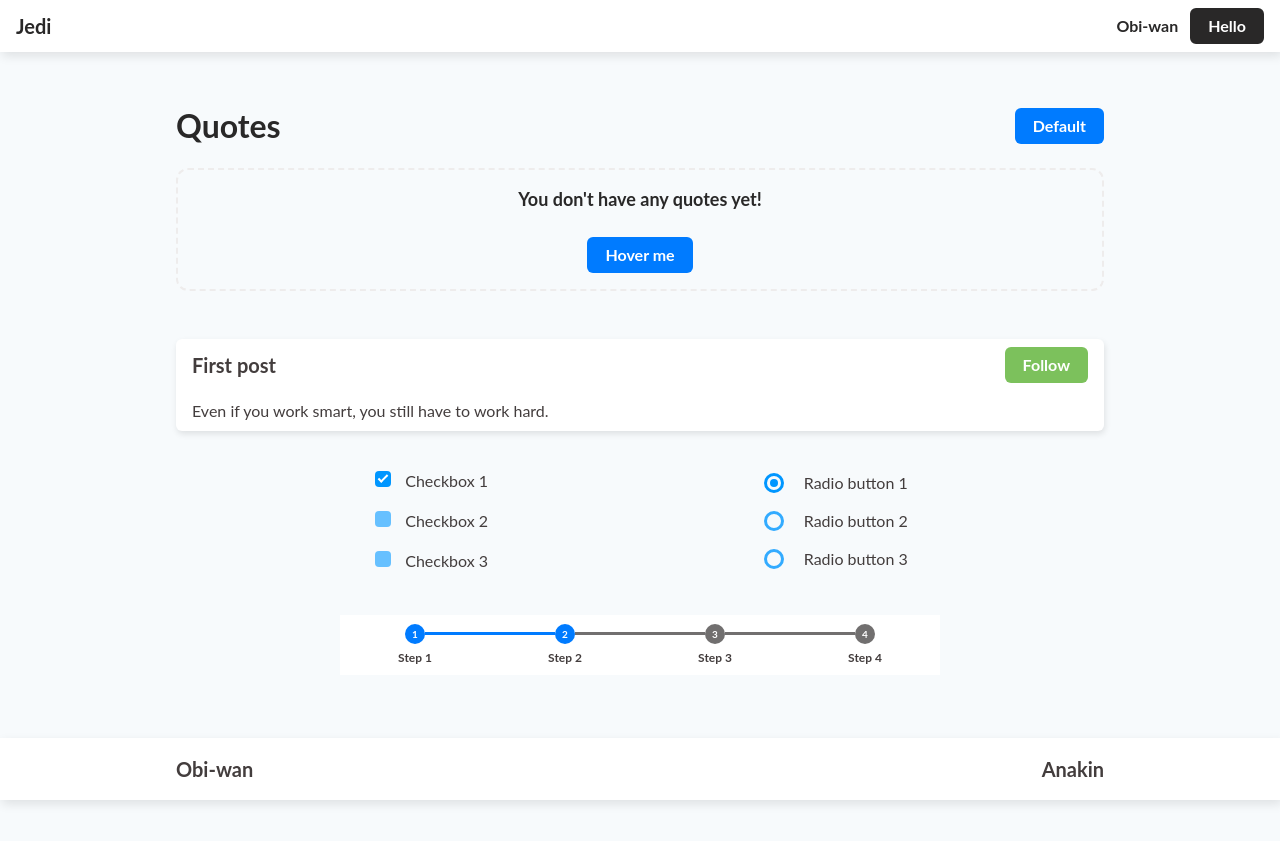
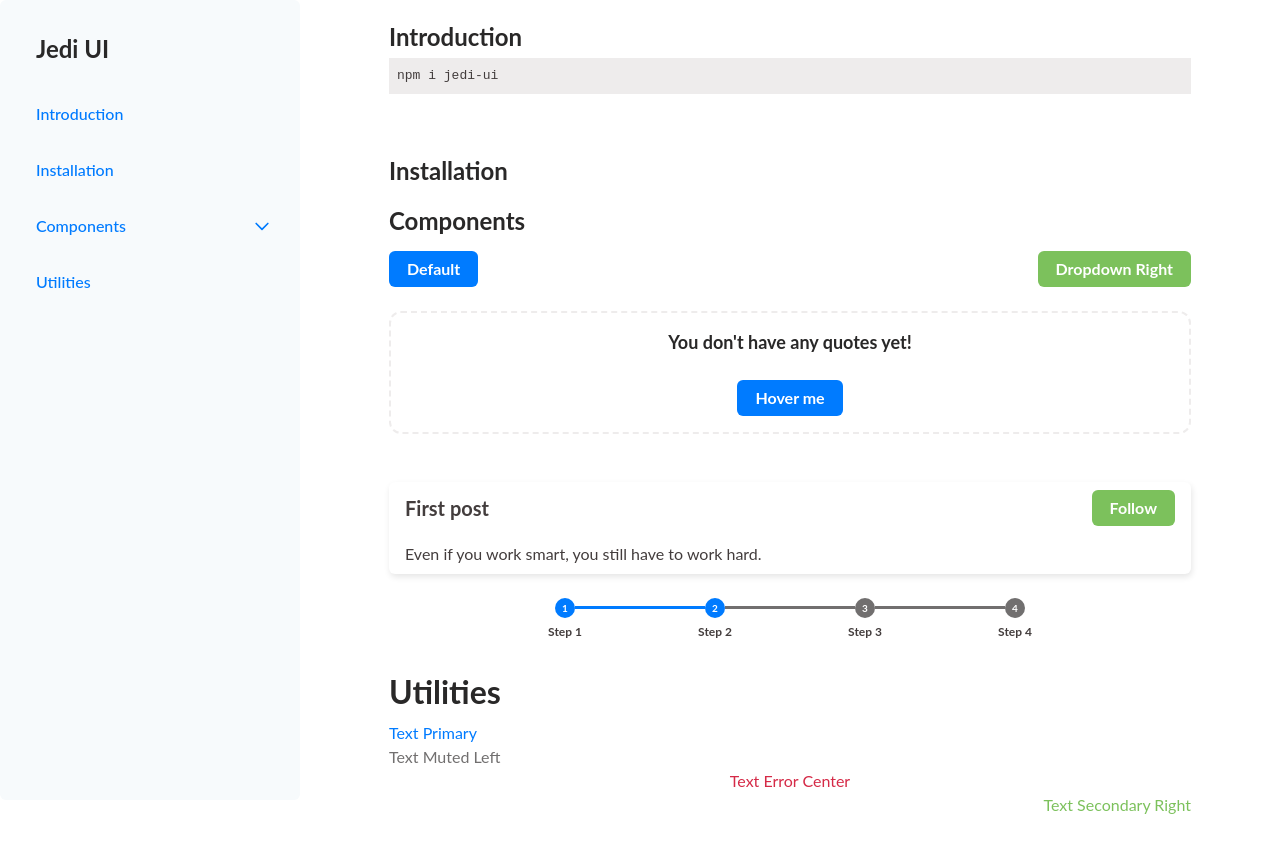
Before and after one commit to hungle00/jedi-ui, a website: page index.html in a window 1280 px wide. Before the commit the page ends 800 px from the top, so only its background shows below. Drawn offline with Linux system fonts and the light colour scheme.

Commit message:
Update drawer navbar, add text & sizing utilities

```diff
--- a/components/_checkbox.scss
+++ /dev/null
@@ -1,44 +0,0 @@
-.squaredcheck {
-  position: relative;
-  margin: var(--space-m) auto;
-  label {
-    width: var(--space-m);
-    height: var(--space-m);
-    cursor: pointer;
-    position: absolute;
-    background: lighten(#0096FF, 20%);
-    border-radius: var(--border-radius-s);
-    &:after {
-      content: '';
-      width: 10px;
-      height: 5px;
-      position: absolute;
-      top: 4px;
-      left: 3px;
-      border: 2px solid #fff;
-      border-top: none;
-      border-right: none;
-      background: transparent;
-      opacity: 0;
-      transform: rotate(-45deg);
-    }
-    &:hover::after {
-      opacity: 0.3;
-    }
-  }
-  span {
-    position: absolute;
-    transform: translateY(-2px);
-    width: 300px;
-    left: 30px;
-  }
-  input[type=checkbox] {
-    visibility: hidden;
-    &:checked + label {
-      background: #0096FF;
-    }
-    &:checked + label:after {
-      opacity: 1;
-    }
-  }
-}
--- a/components/_layout.scss
+++ b/components/_layout.scss
@@ -10,4 +10,10 @@
     padding-left: var(--space-m);
     max-width: 60rem;
   }
+
+  &--lg {
+    @include media(tabletAndUp) {
+      max-width: 90%;
+    }
+  }
 }
--- a/components/_navbar.scss
+++ b/components/_navbar.scss
@@ -3,7 +3,6 @@
   align-items: center;
   box-shadow: var(--shadow-large);
   padding: var(--space-xs) var(--space-m);
-  margin-bottom: var(--space-2xl);
   background-color: (var(--color-white));
 
   &__brand {
@@ -22,4 +21,10 @@
   &__right {
     margin-left: auto;
   }
+
+  &--md {
+    @include media(tabletAndUp) {
+      display: none;
+    }
+  }
 }
--- a/components/_radio_button.scss
+++ /dev/null
@@ -1,55 +0,0 @@
-.circlecheck {
-  display: block;
-  position: relative;
-  margin: var(--space-xs) auto;
-  input[type=radio]{
-    position: absolute;
-    visibility: hidden;
-  }
-
-  label{
-    display: block;
-    position: relative;
-    line-height: 30px;
-    padding: 5px 10px 5px 40px;
-    height: 30px;
-    cursor: pointer;
-  }
-
-  .outer-circle{
-    display: block;
-    position: absolute;
-    border: 3px solid #AAAAAA;
-    border-radius: 100%;
-    height: 20px;
-    width: 20px;
-    top: 10px;
-    left: 0px;
-    transition: border .25s linear;
-    &:before {
-      display: block;
-      position: absolute;
-      content: '';
-      border-radius: 100%;
-      height: 8px;
-      width: 8px;
-      top: 3px;
-      left: 3px;
-      margin: auto;
-      transition: background 0.25s linear;
-    }
-  }
-  input[type=radio] {
-    &.circle ~ .outer-circle {
-      border-color: lighten(#0096FF, 10%);
-    }
-  }
-
-  input[type=radio].circle:checked ~ .outer-circle {
-    border: 3px solid #0096FF;
-  }
-
-  input[type=radio].circle:checked ~ .outer-circle::before{
-    background: #0096FF;
-  }
-}
--- a/components/_sidebar.scss
+++ b/components/_sidebar.scss
@@ -4,17 +4,32 @@
   inset: 0;
   opacity: 0;
   visibility: hidden;
+  z-index: 10;
+
+  &__curtain {
+    position: absolute;
+    inset: 0;
+    background-color: rgba(25, 24, 27, 0.5);
+    z-index: 0;
+  }
 
   @include media(tabletAndUp) {
     position: static;
     width: 300px;
     opacity: 1;
     visibility: visible;
+
+    &__curtain {
+      display: none;
+    }
   }
 }
 
+.sidebar-toggle {
+  display: none;
+}
+
 .sidebar__container {
-  border-radius: 0;
   position: fixed;
   top: 0;
   bottom: 0;
@@ -23,6 +38,7 @@
   width: 300px;
   z-index: 1;
   padding: 12px;
+  border-radius: var(--border-radius);
 }
 
 .sidebar__item {
@@ -33,17 +49,38 @@
   font-size: var(--font-size-m);
   font-weight: 500;
   align-items: center;
-  border-radius: 28px;
   position: relative;
   overflow: hidden;
   outline: none;
   cursor: pointer;
   position: relative;
+  display: flex;
 
   &:hover,
   &:focus,
   &:focus-within,
   &:active {
-    filter: brightness(112%);
+    filter: brightness(120%);
+  }
+
+  &__icon {
+    height: 20px;
+    width: 20px;
+    margin: -2px -8px -2px 12px;
+    color: var(--color-primary);
+  }
+
+  &__label {
+    flex-grow: 1;
   }
 }
+
+.sidebar-toggle:checked + .sidebar,
+.sidebar--open {
+  opacity: 1;
+  visibility: visible;
+
+  .sidebar__container {
+    transform: translateX(0);
+  }
+}
--- a/components/_steps.scss
+++ b/components/_steps.scss
@@ -1,6 +1,5 @@
 .steps {
   width: min(100%, 600px);
-  background: white;
   display: flex;
   height: 60px;
   position: relative;
--- a/index.html
+++ b/index.html
@@ -6,21 +6,70 @@
     <meta name="viewport" content="width=device-width, initial-scale=1.0" />
     <title>Jedi UI</title>
     <link rel="stylesheet" href="dist/index.css">
+    <style>
+      code {
+        margin-top: var(--space-xs);
+        padding: var(--space-xs);
+        background-color: var(--color-light);
+        width: 100%;
+        display: block;
+      }
+    </style>
   </head>
-  <body class="bg-surface display-flex flex-direction-column">
-    <header class="navbar">
+  <body class="display-flex">
+    <input type="checkbox" class="sidebar-toggle" id="sidebar-toggle">
+    <div class="sidebar flex-shrink-0">
+      <div class="sidebar__container">
+        <h2 class="padding-l">Jedi UI</h2>
+        <a href="#introduction" class="sidebar__item">Introduction</a>
+        <a href="#installation" class="sidebar__item">Installation</a>
+        <details>
+          <summary class="sidebar__item">
+            <a href="#components" class="sidebar__item__label">Components</a>
+            <svg xmlns="http://www.w3.org/2000/svg" class="sidebar__item__icon" fill="none" viewBox="0 0 24 24" stroke="currentColor" stroke-width="2">
+              <path stroke-linecap="round" stroke-linejoin="round" d="M19 9l-7 7-7-7" />
+            </svg>
+          </summary>
+          <div class="padding-left-s">
+            <a class="sidebar__item">Hello</a>
+            <a class="sidebar__item">Hi</a>
+          </div>
+        </details>
+        <a href="#utilities" class="sidebar__item">Utilities</a>
+      </div>
+      <label for="sidebar-toggle" class="sidebar__curtain"></label>
+    </div>
+    <div class="flex-grow-1">
+      <header class="navbar navbar--md">
         <div class="navbar__brand">
-        Jedi
+          <label for="sidebar-toggle">
+            <span>
+              <svg xmlns="http://www.w3.org/2000/svg" style="width: 24px; height: 24px;" fill="none" viewBox="0 0 24 24" stroke="currentColor" stroke-width="2">
+                <path stroke-linecap="round" stroke-linejoin="round" d="M4 6h16M4 12h16M4 18h16" />
+              </svg>
+            </span>
+          </label>
         </div>
-      <div class="navbar__name">
-        Obi-wan
+        <div class="navbar__name padding-2xs">
+          Jedi UI
         </div>
-      <button class="btn btn--dark">Hello</button>
       </header>
-    <main class="container">
+      <main class="container container--lg">
+        <section id="introduction" class="margin-l margin-bottom-4xl">
+          <h2>Introduction</h2>
+          <code>
+            npm i jedi-ui
+          </code>
+        </section>
+
+        <section id="installation" class="margin-l">
+          <h2>Installation</h2>
+        </section>
+
+        <section id="components" class="margin-l">
+          <h2 class="margin-bottom-m">Components</h2>
           <div class="display-flex flex-wrap justify-content-space-between margin-top-m padding-bottom-l">
-        <h1>Quotes</h1>
-        <div class="dropdown dropdown--right">
+            <div class="dropdown">
               <label tabindex="0" class="btn btn--primary">Default</label>
               <div tabindex="0" class="dropdown__container">
                 <a class="dropdown__item" href="#">Dropdown item</a>
@@ -28,7 +77,16 @@
                 <a class="dropdown__item" href="#">Dropdown item</a>
               </div>
             </div>
+            <div class="dropdown dropdown--right">
+              <label tabindex="0" class="btn btn--secondary">Dropdown Right</label>
+              <div tabindex="0" class="dropdown__container">
+                <a class="dropdown__item" href="#">Dropdown item</a>
+                <a class="dropdown__item" href="#">Dropdown item</a>
+                <a class="dropdown__item" href="#">Dropdown item</a>
               </div>
+            </div>
+          </div>
+
           <div class="empty-state border-radius-s">
             <p class="empty-state__text">
               You don't have any quotes yet!
@@ -40,9 +98,6 @@
             </div>
           </div>
 
-      <div class="flash">
-        <div class="flash__message">Test flash</div>
-      </div>
           <div class="margin-top-3xl card">
             <div class="card__header">
               <p class="card__title">First post</p>
@@ -52,40 +107,6 @@
             </div>
             <div class="card__body">Even if you work smart, you still have to work hard.</div>
           </div>
-      <div class="margin-l display-flex justify-content-space-around">
-        <div class="margin-right-xl">
-          <div class="squaredcheck">
-            <input type="checkbox" value="None" id="squaredcheck" name="check" checked />
-            <label for="squaredcheck"><span>Checkbox 1</span></label>
-          </div>
-          <div class="squaredcheck">
-            <input type="checkbox" value="None" id="squaredcheck2" name="check"  />
-            <label for="squaredcheck2"><span>Checkbox 2</span></label>
-          </div>
-          <div class="squaredcheck">
-            <input type="checkbox" value="None" id="squaredcheck3" name="check"  />
-            <label for="squaredcheck3"><span>Checkbox 3</span></label>
-          </div>
-        </div>
-
-        <div class="margin-left-xl">
-          <div class="circlecheck">
-            <input type="radio" id="f-option" class="circle" name="selector" checked>
-            <label for="f-option">Radio button 1</label>
-            <div class="outer-circle"></div>
-          </div>
-          <div class="circlecheck">
-            <input type="radio" id="g-option" class="circle" name="selector">
-            <label for="g-option">Radio button 2</label>
-            <div class="outer-circle"></div>
-          </div>
-          <div class="circlecheck">
-            <input type="radio" id="h-option" class="circle" name="selector">
-            <label for="h-option">Radio button 3</label>
-            <div class="outer-circle"></div>
-          </div>
-        </div>
-      </div>
 
           <ul class="steps margin-x-auto margin-y-m">
             <li class="step active">Step 1</li>
@@ -93,12 +114,18 @@
             <li class="step">Step 3</li>
             <li class="step">Step 4</li>
           </ul>
+
+        </section>
+
+        <section id="utilities" class="margin-l">
+          <h1 class="margin-bottom-s">Utilities</h1>
+
+          <p class="text-primary">Text Primary</p>
+          <p class="text-muted">Text Muted Left</p>
+          <p class="text-error text-center">Text Error Center</p>
+          <p class="text-secondary text-right">Text Secondary Right</p>
+        </section>
       </main>
-    <footer class="footer">
-      <div class="footer__inner container">
-        <div>Obi-wan</div>
-        <div>Anakin</div>
     </div>
-    </footer>
   </body>
 </html>
--- a/package.json
+++ b/package.json
@@ -4,8 +4,8 @@
   "description": "May the force be with you",
   "main": "index.js",
   "scripts": {
-    "build:css": "npx sass application.scss dist/index.css --no-source-map",
-    "minify:css": "npx sass application.scss dist/index.css --style=compressed --no-source-map"
+    "build": "npx sass application.scss dist/index.css --no-source-map",
+    "minify": "npx sass application.scss dist/index.css --style=compressed --no-source-map"
   },
   "files": [
     "dist/*.css"
--- /dev/null
+++ b/utilities/_text.scss
@@ -0,0 +1,53 @@
+.text-primary {
+  color: var(--color-primary);
+}
+
+.text-secondary {
+  color: var(--color-secondary);
+}
+
+.text-header {
+  color: var(--color-text-header);
+}
+
+.text-body {
+  color: var(--color-text-body);
+}
+
+.text-muted{
+  color: var(--color-text-muted);
+}
+
+.text-error {
+  color: var(--color-warning);
+}
+
+.text-left {
+  text-align: left;
+}
+
+.text-center {
+  text-align: center;
+}
+
+.text-right {
+  text-align: right;
+}
+
+.text-wrap {
+  white-space: normal;
+}
+
+.text-nowrap {
+  white-space: nowrap;
+}
+
+.text-break-word {
+  word-wrap: break-word;
+}
+
+.text-overflow-ellipsis {
+  text-overflow: ellipsis;
+  white-space: nowrap;
+  overflow: hidden;
+}
```
Also changed, not shown: application.scss (+9 -10 lines), utilities/_sizing.scss (added, +59 -0 lines), dist/index.css. Lines whose indentation alone changed are shown as unchanged.
